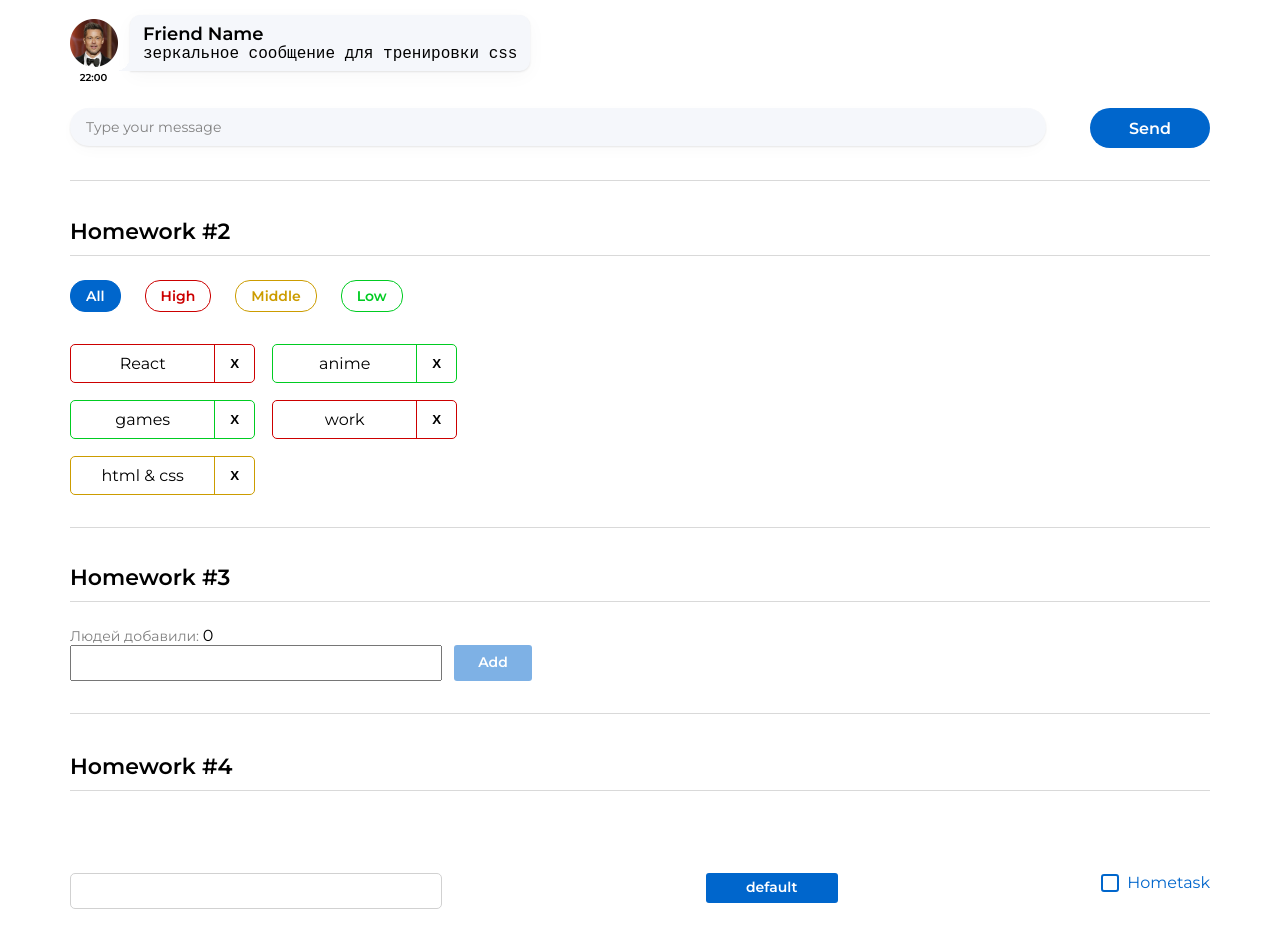
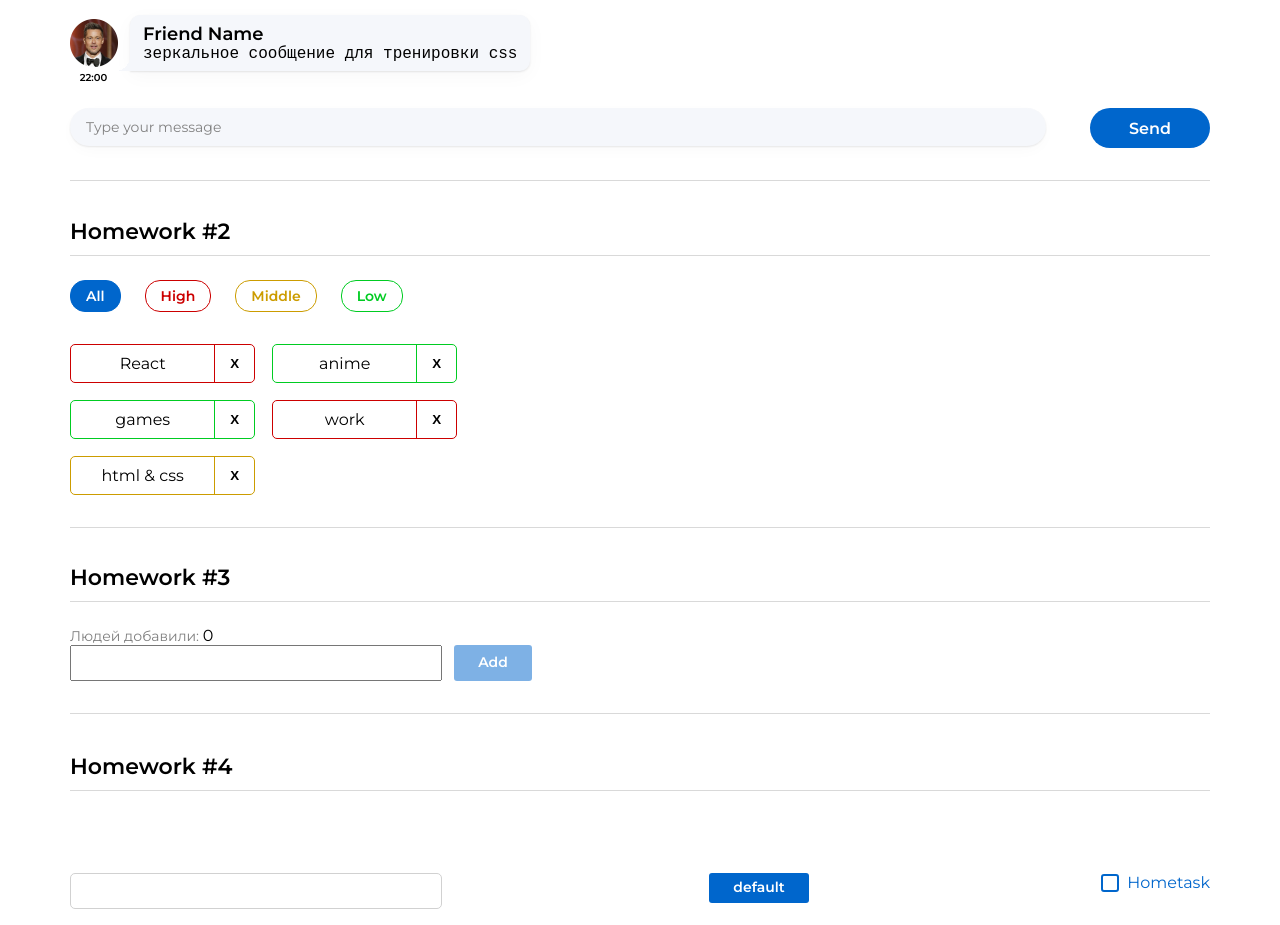
Before and after one commit to GromovaViktoriya/hws2, a React (Create React App) app: page /#/pre-junior in a window 1280 px wide. Shown: the part 203-1128 px from the top of the page. Built offline with nearby package versions, Linux system fonts and the light colour scheme.

Commit message:
corrected hw8 css

```diff
--- a/src/s2-homeworks/hw04/common/c2-SuperButton/SuperButton.module.css
+++ b/src/s2-homeworks/hw04/common/c2-SuperButton/SuperButton.module.css
@@ -6,7 +6,6 @@
 
     border-radius: 3px;
     padding: 5px 24px;
-    width: 132px;
     height: 30px;
     border: none;
     cursor: pointer;
```
